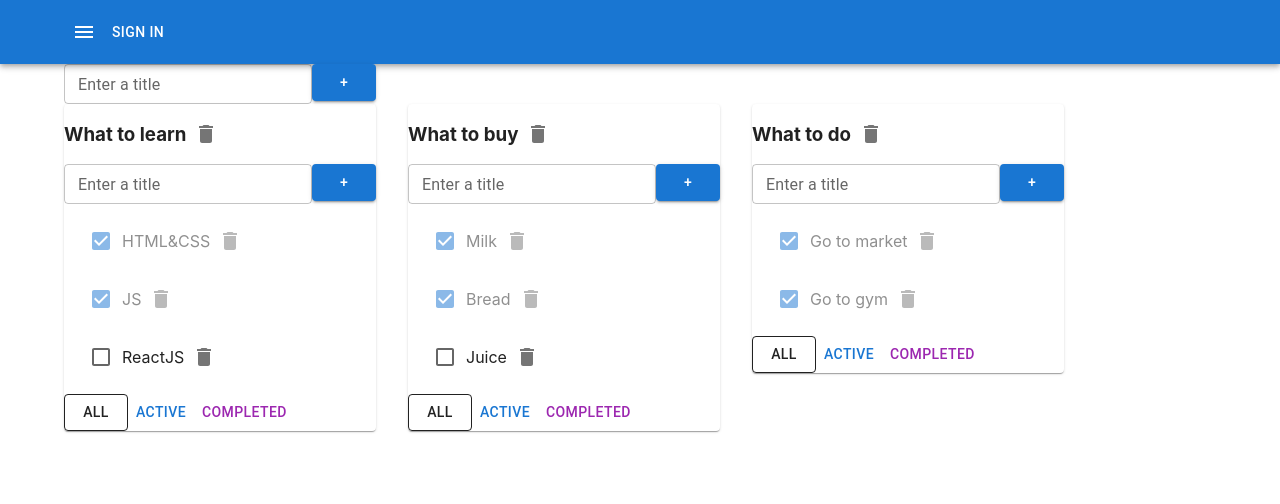
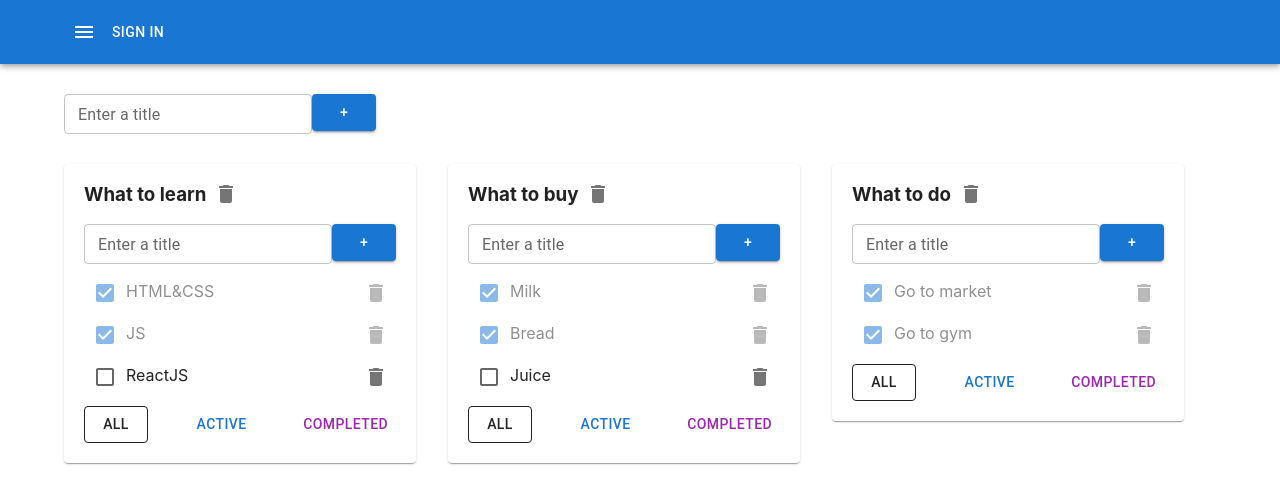
Before and after one commit to Lion77777/react-todolist-02, a React (Vite) app: page / in a window 1280 px wide. Shown: the top 504 px of the page. Built offline with nearby package versions, Linux system fonts and the light colour scheme.

Commit message:
Customize Material MUI's styles

```diff
--- a/src/App.css
+++ b/src/App.css
@@ -8,7 +8,3 @@
   display: flex;
   align-items: center;
 }
-
-.is-done {
-  opacity: 0.5;
-}
--- a/src/App.tsx
+++ b/src/App.tsx
@@ -10,7 +10,7 @@ import Toolbar from '@mui/material/Toolbar'
 import MenuIcon from '@material-ui/icons/Menu'
 import Container from '@mui/material/Container'
 import Grid from '@mui/material/Grid'
-import { Paper } from '@mui/material'
+import Paper from '@mui/material/Paper'
 
 export type Task = {
   id: string
@@ -115,7 +115,7 @@ export const App = () => {
 
   return (
     <div className="app">
-      <AppBar position='static'>
+      <AppBar position='static' sx={{ mb: '30px' }}>
         <Toolbar>
           <Container maxWidth={'lg'}>
             <IconButton color='inherit'>
@@ -126,7 +126,7 @@ export const App = () => {
         </Toolbar>
       </AppBar>
       <Container>
-        <Grid container>
+        <Grid container sx={{ mb: '30px' }}>
           <CreateItemForm createItem={createTodolist} />
         </Grid>
         <Grid container spacing={4}>
@@ -142,7 +142,7 @@ export const App = () => {
 
             return (
               <Grid key={todolist.id}>
-                <Paper>
+                <Paper sx={{ p: '0 20px 20px 20px' }}>
                   <TodolistItem todolist={todolist}
                     tasks={filteredTasks}
                     deleteTask={deleteTask}
--- a/src/TodolistItem.tsx
+++ b/src/TodolistItem.tsx
@@ -8,6 +8,7 @@ import Button from '@mui/material/Button'
 import Checkbox from '@mui/material/Checkbox'
 import List from '@mui/material/List'
 import ListItem from '@mui/material/ListItem'
+import Box from '@mui/material/Box'
 
 type Props = {
   todolist: Todolist
@@ -81,9 +82,11 @@ export const TodolistItem = (props: Props) => {
             }
 
             return (
-              <ListItem key={task.id} className={task.isDone ? 'is-done' : ''}>
-                <Checkbox checked={task.isDone} onChange={changeTaskStatusHandler} />
-                <EditableSpan itemTitle={task.title} onChange={changeTaskTitleHandler} />
+              <ListItem key={task.id} sx={{p: 0, justifyContent: 'space-between', opacity: task.isDone ? 0.5 : 1}}>
+                <div>
+                  <Checkbox checked={task.isDone} onChange={changeTaskStatusHandler} />
+                  <EditableSpan itemTitle={task.title} onChange={changeTaskTitleHandler} />
+                </div>
                 <IconButton onClick={deleteTaskHandler}>
                   <DeleteIcon />
                 </IconButton>
@@ -92,7 +95,7 @@ export const TodolistItem = (props: Props) => {
           })}
         </List>
       )}
-      <div>
+      <Box sx={{display: 'flex', justifyContent: 'space-between'}}>
         <Button variant={filter === 'all' ? 'outlined' : 'text'}
           color='inherit'
           onClick={() => changeFilterHandler('all')}
@@ -105,7 +108,7 @@ export const TodolistItem = (props: Props) => {
           color='secondary'
           onClick={() => changeFilterHandler('completed')}
         >Completed</Button>
-      </div>
+      </Box>
     </div>
   )
 }
```
